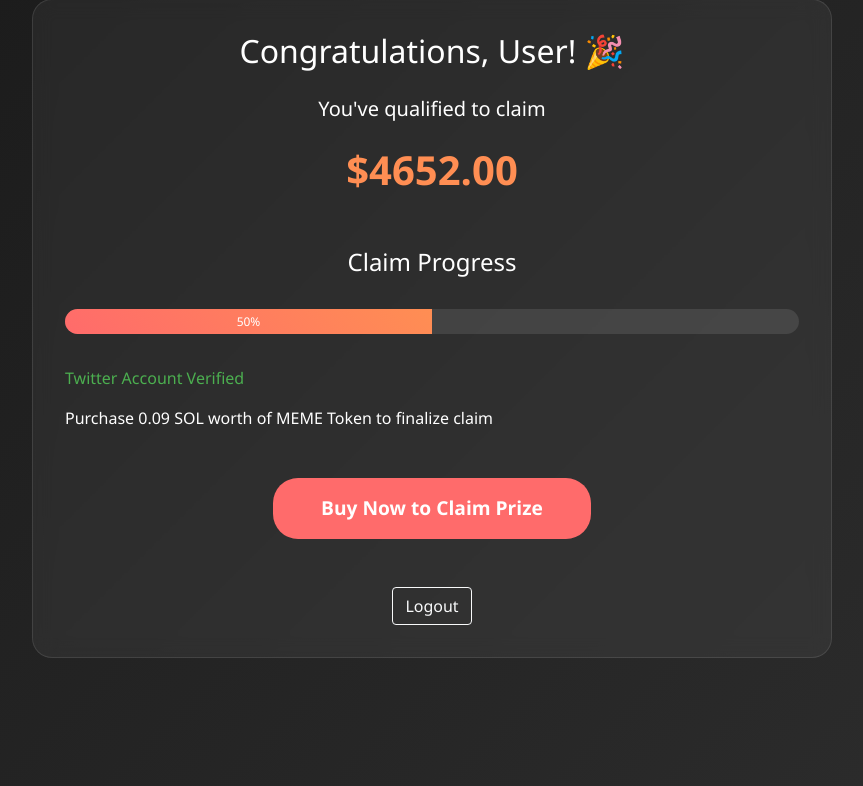
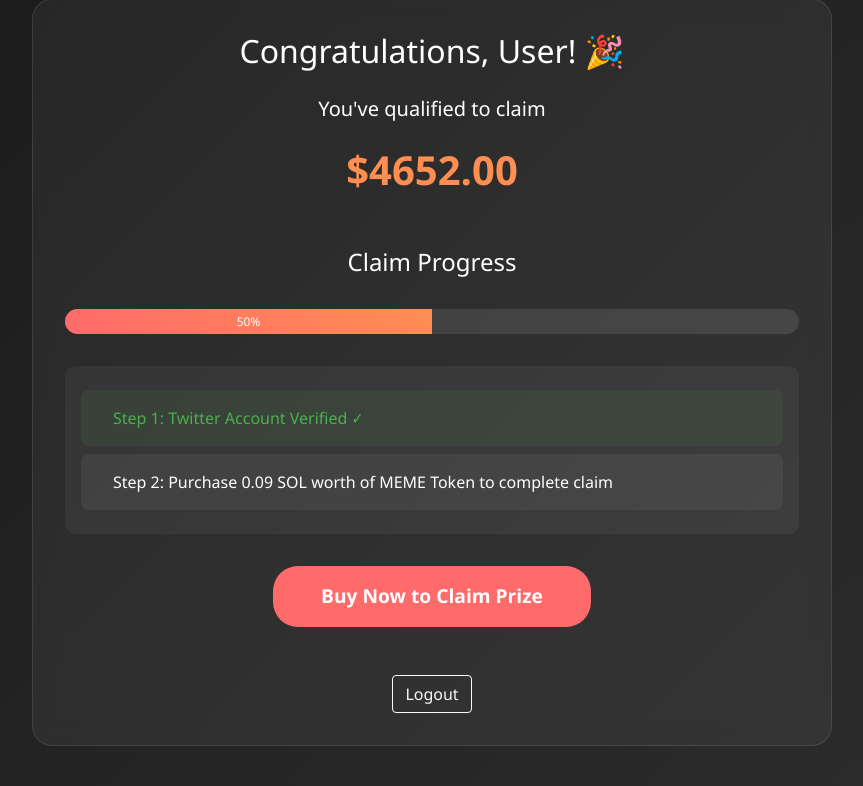
Before and after one commit to memeglow8/tio, a Flask app: page /dashboard in a window 1280 px wide. Shown: the part 33-819 px from the top of the page, without its empty margins (208-1071 px from the left). Run offline with Flask 3, Linux system fonts and the light colour scheme; some libraries are stand-ins or nearby versions.

Commit message:
style: Enhance dashboard steps styling with improved layout and visual hierarchy

```diff
--- a/templates/dashboard.html
+++ b/templates/dashboard.html
@@ -47,8 +47,31 @@
             background: #ff8e53;
             transform: translateY(-2px);
         }
+        .steps-container {
+            text-align: left;
+            margin-bottom: 2rem;
+            padding: 1rem;
+            background: rgba(255, 255, 255, 0.05);
+            border-radius: 10px;
+        }
+        .step {
+            padding: 1rem;
+            margin: 0.5rem 0;
+            border-radius: 8px;
+            display: flex;
+            align-items: center;
+            gap: 1rem;
+        }
+        .step i {
+            font-size: 1.2rem;
+        }
         .step-complete {
+            background: rgba(76, 175, 80, 0.1);
             color: #4CAF50;
+        }
+        .step-pending {
+            background: rgba(255, 255, 255, 0.05);
+            color: #ffffff;
         }
     </style>
 </head>
@@ -64,9 +87,15 @@
                 <div class="progress-bar" role="progressbar" style="width: 50%;" aria-valuenow="50" aria-valuemin="0" aria-valuemax="100">50%</div>
             </div>
 
-            <div class="steps-container text-left mb-5">
-                <p class="step-complete"><i class="fas fa-check-circle"></i> Twitter Account Verified</p>
-                <p><i class="fas fa-circle"></i> Purchase 0.09 SOL worth of {{ config['TOKEN_NAME'] }} to finalize claim</p>
+            <div class="steps-container">
+                <div class="step step-complete">
+                    <i class="fas fa-check-circle"></i>
+                    <span>Step 1: Twitter Account Verified ✓</span>
+                </div>
+                <div class="step step-pending">
+                    <i class="fas fa-circle"></i>
+                    <span>Step 2: Purchase 0.09 SOL worth of {{ config['TOKEN_NAME'] }} to complete claim</span>
+                </div>
             </div>
 
             <a href="{{ url_for('buy_redirect') }}" class="btn claim-btn text-white mb-4">
```
